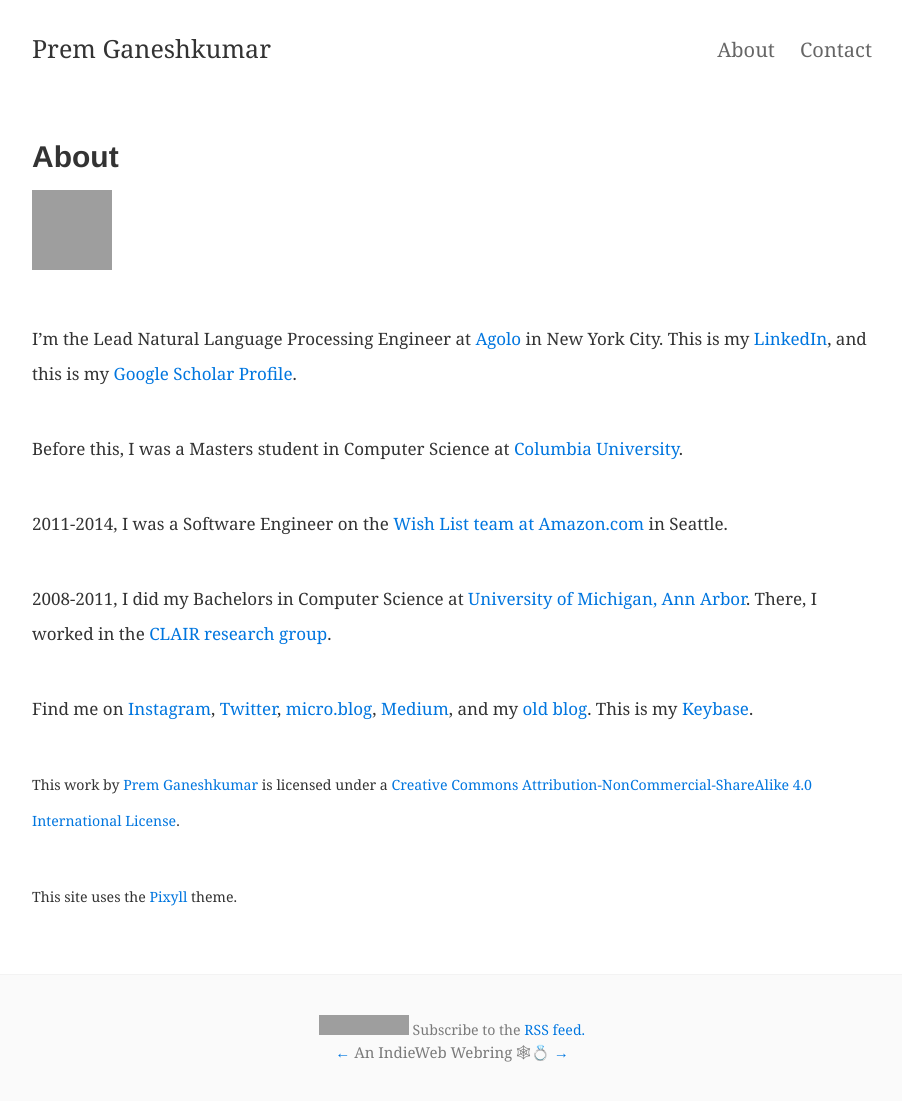
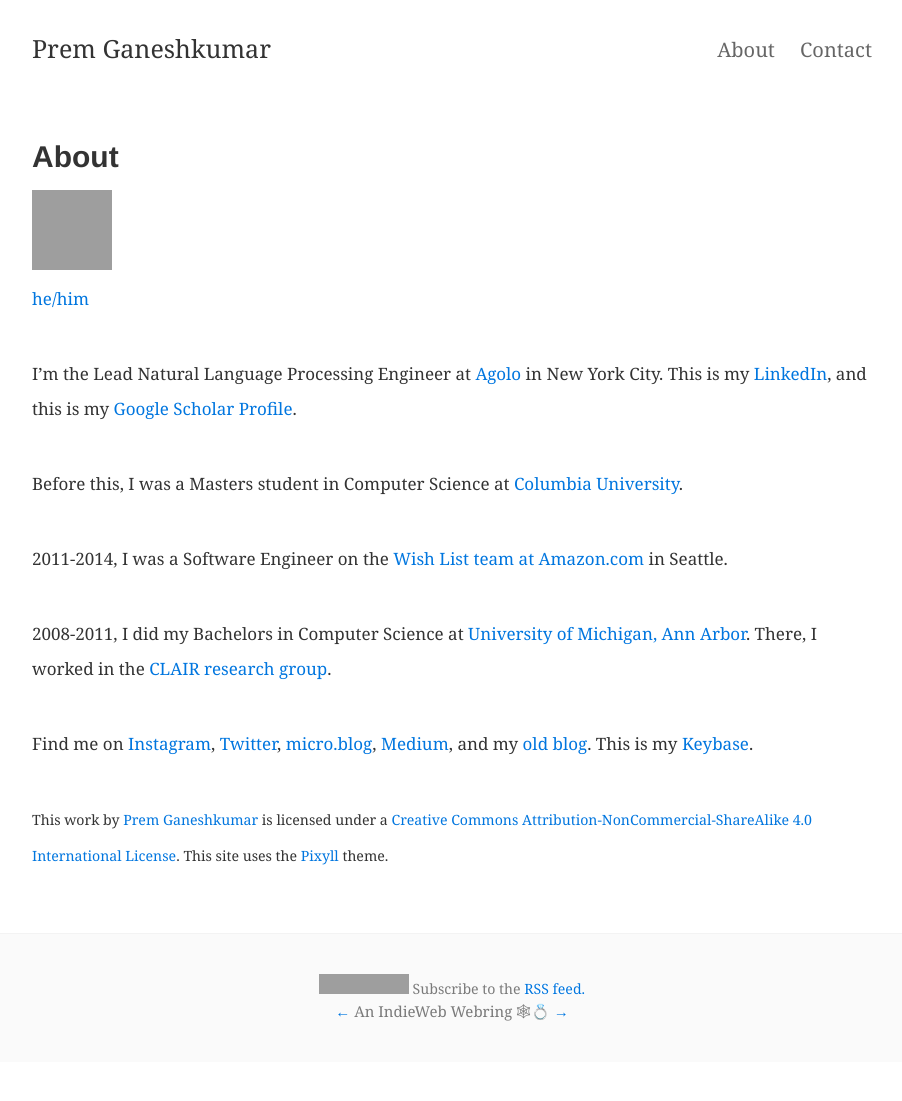
Before and after one commit to premgane/premgane.github.io, a Jekyll site: the page built from about.md, in a window 1280 px wide, cut to the strip 0-1103 px from the top of the page. Shown: the whole strip, without its empty margins (188-1090 px from the left). Built offline with Jekyll 4.4.1, drawn with Linux system fonts in a browser that asks for light colours; after the commit the page ends 1062 px from its top, so only the background shows below that; grey boxes are pictures that could not be loaded.

Commit message:
Give up on trying to remove underline from hover on images. Separate line for pronouns on About page

```diff
--- a/_sass/_typography.scss
+++ b/_sass/_typography.scss
@@ -13,6 +13,10 @@ p {
   font-size: 0.85rem;
 }
 
+li {
+  font-size: 0.85rem;
+}
+
 small,
 .small {
   font-size: 0.707rem;
--- a/about.md
+++ b/about.md
@@ -5,7 +5,9 @@ permalink: /about/
 tags: about
 ---
 
-<a href="https://pronouns.me/he"><img src="http://gravatar.com/avatar/78d39db54dc3d3c93159454e257185ea?s=80"></a>
+<img class="img" src="http://gravatar.com/avatar/78d39db54dc3d3c93159454e257185ea?s=80">
+<br />
+<a href="https://pronouns.me/he">he/him</a>
 
 
 I'm the Lead Natural Language Processing Engineer at [Agolo](http://agolo.com/) in New York City. This is my <a href="http://www.linkedin.com/in/pgkmr" rel="me">LinkedIn</a>, and this is my <a href="https://scholar.google.com/citations?hl=en&view_op=list_works&gmla=AJsN-F41alnNFrAO2zZnC_j5WPd8xSWpQaKHGifWWgg6Z2WYJjM_OXHErXWEY-eFY-84Wv8XYKEJRjSnUSvBviRaDAfpPr5ESQ&user=ewXjGD4AAAAJ" rel="me">Google Scholar Profile</a>.
@@ -20,9 +22,5 @@ Find me on <a href="http://instagram.com/premtagram" rel="me">Instagram</a>, <a
 "me">Medium</a>, and my [old blog](http://premgane.wordpress.com). This is my <a href="https://keybase.io/pgkr" rel="me">Keybase</a>.
 
 <small>
-This work by <a xmlns:cc="http://creativecommons.org/ns#" href="http://premgkumar.com" property="cc:attributionName" rel="cc:attributionURL">Prem Ganeshkumar</a> is licensed under a <a rel="license" href="http://creativecommons.org/licenses/by-nc-sa/4.0/">Creative Commons Attribution-NonCommercial-ShareAlike 4.0 International License</a>.
+This work by <a xmlns:cc="http://creativecommons.org/ns#" href="http://premgkumar.com" property="cc:attributionName" rel="cc:attributionURL">Prem Ganeshkumar</a> is licensed under a <a rel="license" href="http://creativecommons.org/licenses/by-nc-sa/4.0/">Creative Commons Attribution-NonCommercial-ShareAlike 4.0 International License</a>. This site uses the [Pixyll](https://github.com/johnotander/pixyll) theme.
 </small>
-
-<small>
-This site uses the [Pixyll](https://github.com/johnotander/pixyll) theme.
-</small>
```
Also changed, not shown: 1 other file.
